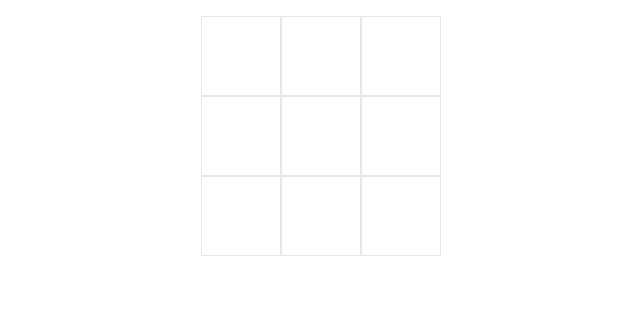
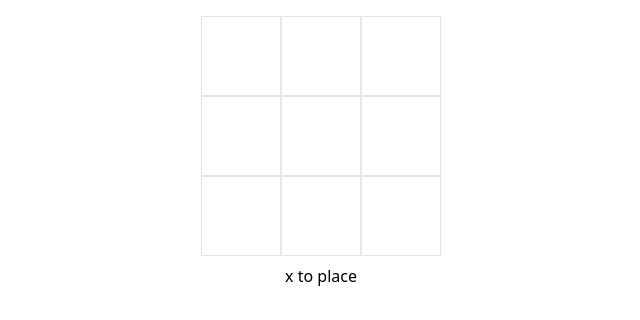
Before and after one commit to Kiwilicious/react-ttt, a React (Vite) app: page / in a window 1280 px wide. Shown: the top 320 px of the page, without its empty margins (319-959 px from the left). Built offline with nearby package versions, Linux system fonts and the light colour scheme.

Commit message:
feat: add current player status

```diff
--- a/src/components/Board.tsx
+++ b/src/components/Board.tsx
@@ -24,7 +24,6 @@ const Board = () => {
   const handleOnClick = (idx: number) => {
     if (boardValues[idx] || winner) return
 
-    setWinner(undefined)
     setBoardValues((prev) => {
       const copy = prev.slice()
       copy[idx] = currentPlayer
@@ -83,6 +82,7 @@ const Board = () => {
           </div>
         ))}
       </div>
+      {!winner && <div className="m-2">{currentPlayer} to place</div>}
       {winner && (
         <div className="flex flex-col items-center">
           <div className="m-2">
```
